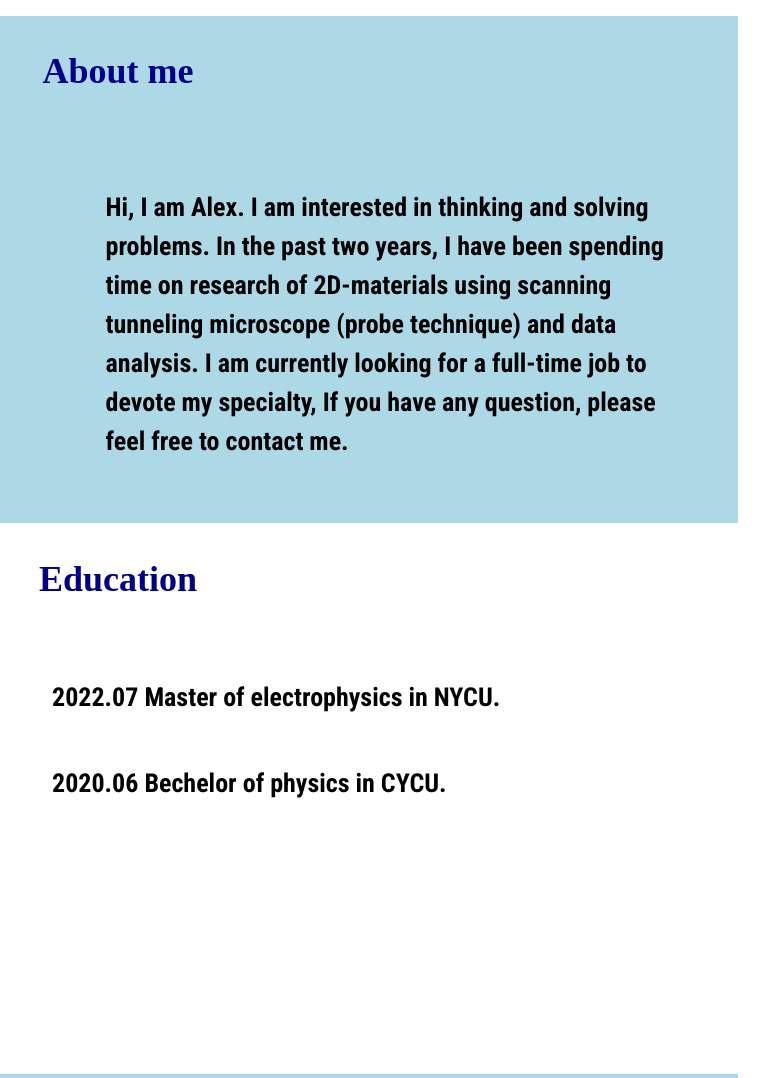
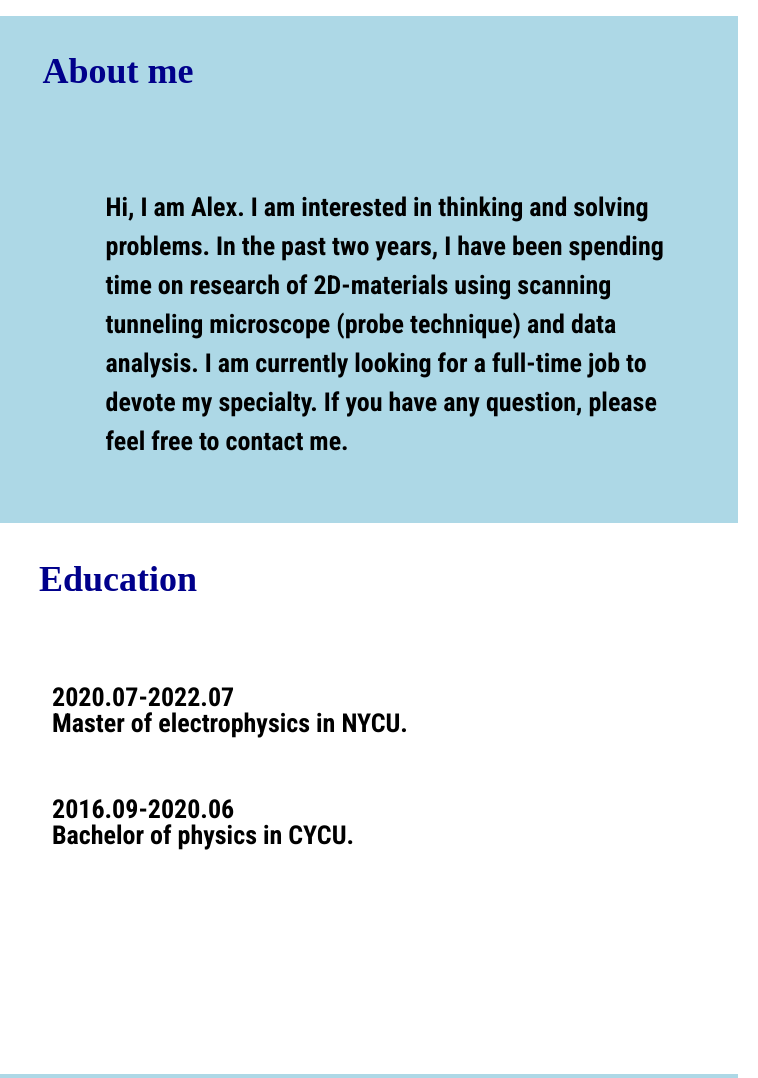
Before and after one commit to gukai1998/alexku.github.io, a plain HTML site: page index.html in a window 1280 px wide. Shown: the part 840-1918 px from the top of the page, 522-1280 px from the left. Drawn offline with nearby package versions, Linux system fonts and the light colour scheme; files whose address does not match are found by name; a web font is replaced by a local one.

Commit message:
add pages

```diff
--- a/index.html
+++ b/index.html
@@ -50,7 +50,7 @@
   <h2 class="hideMe">About me</h2>
   <div class="flex">
   <img src="./img/Profile.jpg" alt="履歷照" class="profileImg">
-  <p class="hideMe">Hi, I am Alex. I am interested in thinking and solving problems.  In the past two years, I have been spending time on research of 2D-materials using scanning tunneling microscope (probe technique) and data analysis. I am currently looking for a full-time job to devote my specialty, If you have any question, please feel free to contact me.</p>
+  <p class="hideMe">Hi, I am Alex. I am interested in thinking and solving problems.  In the past two years, I have been spending time on research of 2D-materials using scanning tunneling microscope (probe technique) and data analysis. I am currently looking for a full-time job to devote my specialty. If you have any question, please feel free to contact me.</p>
   </div>
   </section>
   <section class="edu">
@@ -58,8 +58,8 @@
     <section class="school sec">
       <img src="./img/nycu.jpg" alt="學校" class="school hideMe">
       <div class="eduDiv">
-        <p class="hideMe">2022.07 Master of electrophysics in NYCU.</p>
-        <p class="hideMe">2020.06 Bechelor of physics in CYCU.</p>
+        <p class="hideMe">2020.07-2022.07<br> Master of electrophysics in NYCU.</p>
+        <p class="hideMe">2016.09-2020.06<br> Bachelor of physics in CYCU.</p>
       </div>
     </section>
   </section>
```
